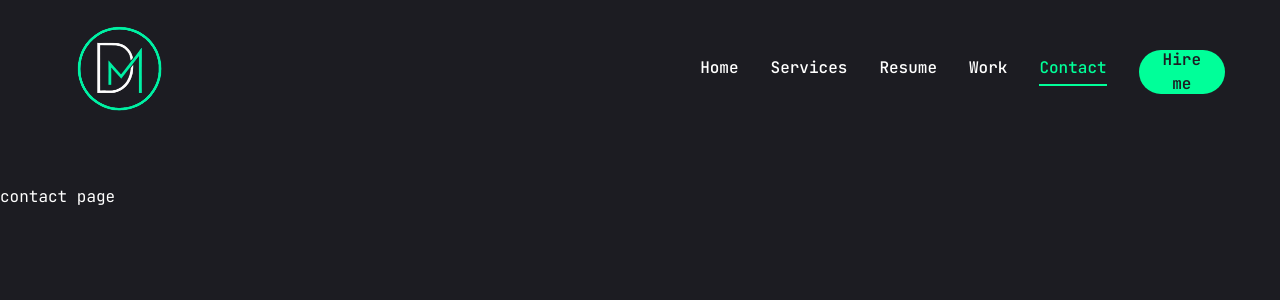
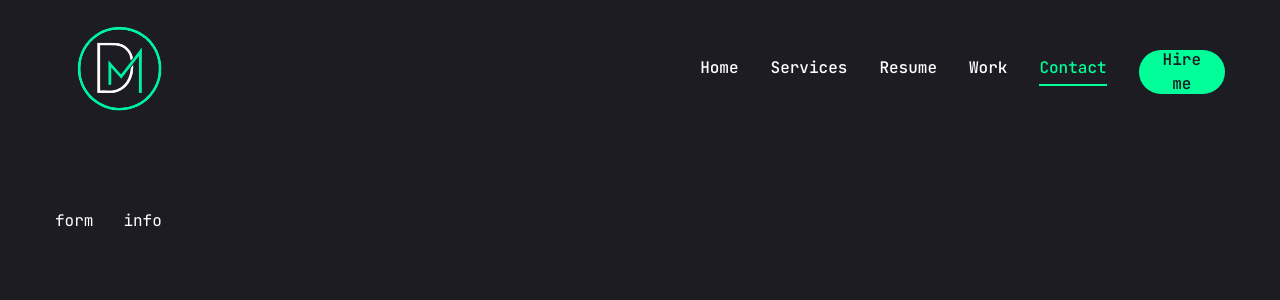
Before and after one commit to Djuro-Masonicic/MyPortfolio, a Next.js app: page /contact in a window 1280 px wide. Shown: the top 300 px of the page. Built offline with nearby package versions, Linux system fonts and the light colour scheme.

Commit message:
contact page

```diff
--- a/app/contact/page.jsx
+++ b/app/contact/page.jsx
@@ -1,5 +1,52 @@
+"use client";
+
+import { Button } from "@/components/ui/button";
+import { Input } from "@/components/ui/input";
+import { Textarea } from "@/components/ui/textarea";
+
+import { Select, SelectContent, SelectGroup, SelectItem, SelectLabel, SelectTrigger, SelectValue } from "@/components/ui/select";
+
+import { FaPhoneAlt, FaEnvelope, FaMapMarkerAlt } from "react-icons/fa";
+
+const info = [
+  {
+    icon: <FaPhoneAlt />,
+    title: "Phone",
+    description: "(+382) 67 444 884",
+  },
+  {
+    icon: <FaEnvelope />,
+    title: "Email",
+    description: "djuromas@gmail.com",
+  },
+  {
+    icon: <FaMapMarkerAlt />,
+    title: "Address",
+    description: "Podgorica, Montenegro",
+  },
+];
+
+import { motion } from "framer-motion";
+
 const Contact = ({}) => {
-  return <div>contact page</div>
-}
+  return (
+    <motion.section
+      initial={{ opacity: 0 }}
+      animate={{
+        opacity: 1,
+        transition: { delay: 2.4, duration: 0.4, ease: "easeIn" },
+      }}
+      className="py-6">
+      <div className="container mx-auto">
+        <div className="flex flex-col xl:flex-row gap-[30px]">
+          <div className="xl:h-[54%]">
+            <form>form</form>
+          </div>
+          <div>info</div>
+        </div>
+      </div>
+    </motion.section>
+  );
+};
 
-export default Contact
+export default Contact;
```
